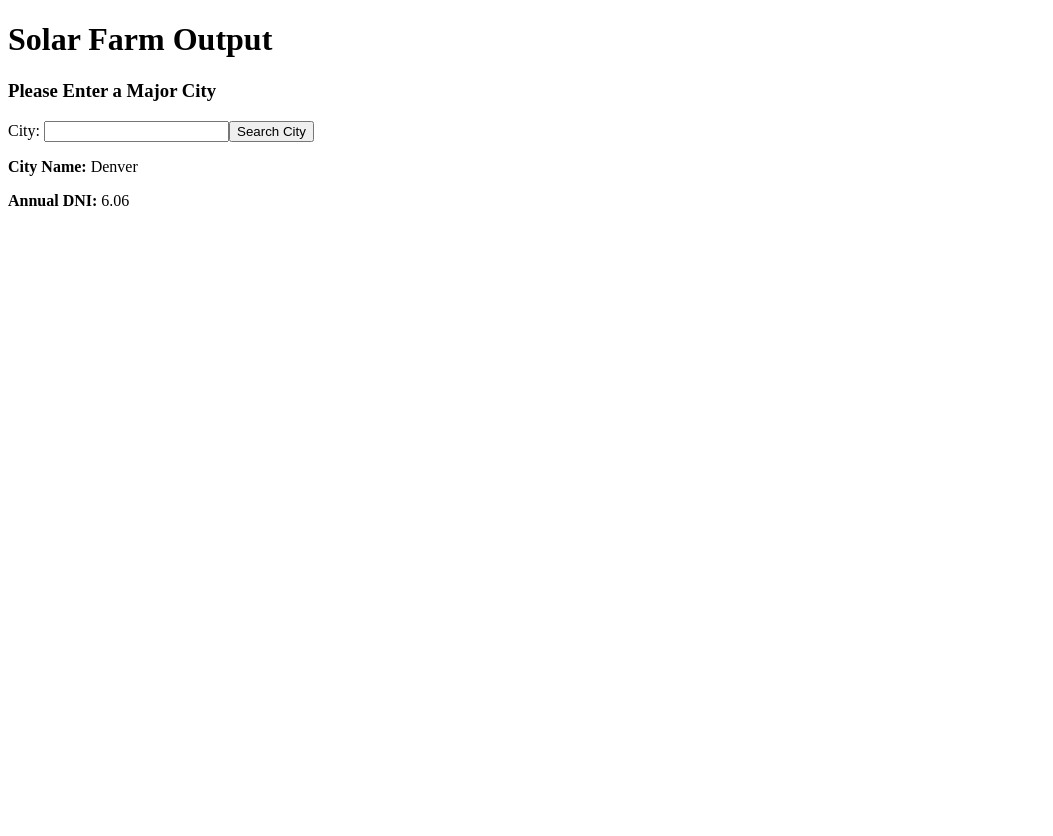
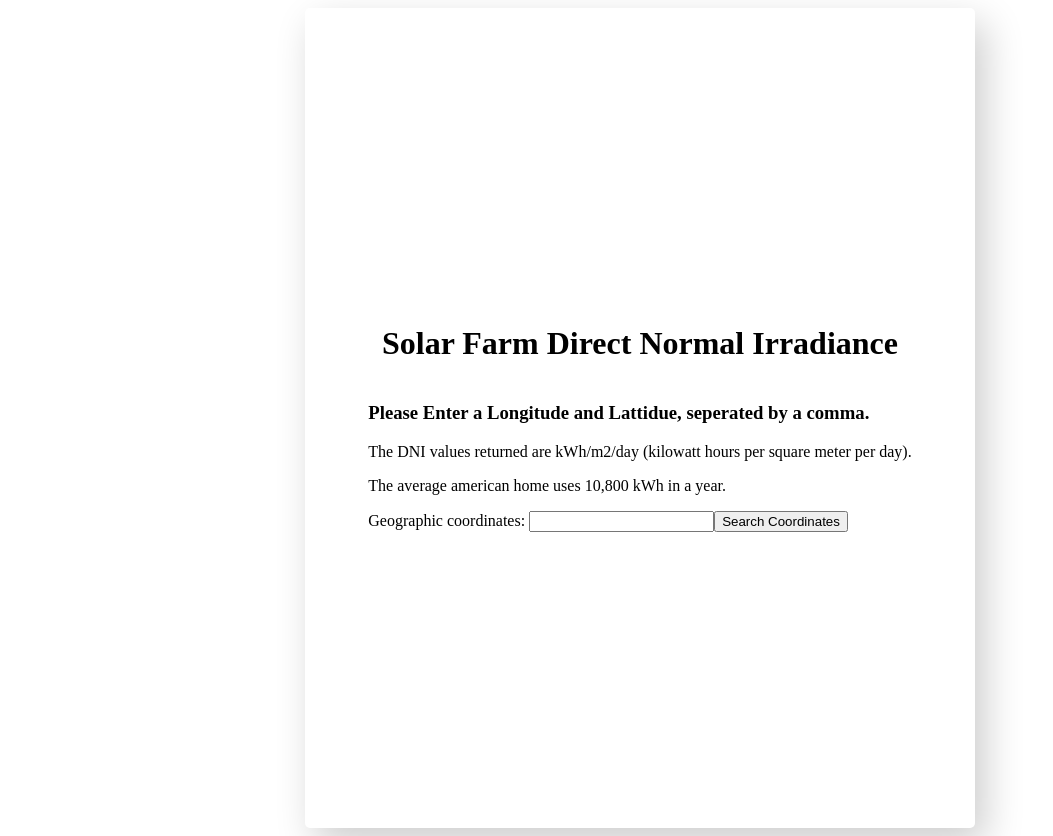
Before and after one commit to tackleshaft/Project-Solar, a React app: page / in a window 1280 px wide. Shown: the whole page, without its empty margins (0-1053 px from the left). Before the commit the page ends 800 px from the top, so only its background shows below. Built offline with nearby package versions, Linux system fonts and the light colour scheme.

Commit message:
connects css styling to app

```diff
--- a/package.json
+++ b/package.json
@@ -28,6 +28,7 @@
     "babel-preset-react": "^6.24.1",
     "css-loader": "^6.8.1",
     "html-webpack-plugin": "^5.5.3",
+    "sass-loader": "^13.3.2",
     "style-loader": "^3.3.3",
     "webpack": "^5.89.0",
     "webpack-cli": "^5.1.4",
--- a/src/components/City.jsx
+++ b/src/components/City.jsx
@@ -1,12 +1,14 @@
 import React from 'react';
 
 const City = (props) => {
+    const { lat, lon, annual } = props
 
 
     return(
-        <div className="cityBox">
-            <p><strong>City Name:</strong> {props.cityName}</p>
-            <p><strong>Annual DNI:</strong> {props.annual}</p>
+        <div className='cityBox'>
+            <p><strong>Latitude:</strong> {lat}</p>
+            <p><strong>Longitude:</strong> {lon}</p>
+            <p><strong>Annual Direct Normal Irradiance:</strong> {annual}</p>
         </div>
     )
 }
--- a/src/components/Input.jsx
+++ b/src/components/Input.jsx
@@ -15,16 +15,18 @@ const Input = (props) => {
 
   return (
     <div>
-      <h3>Please Enter a Major City</h3>
+      <h3>Please Enter a Longitude and Lattidue, seperated by a comma.</h3>
+      <p>The DNI values returned are kWh/m2/day (kilowatt hours per square meter per day).</p>
+      <p>The average american home uses 10,800 kWh in a year.</p>
       <form>
-        <label htmlFor="location">City: </label>
+        <label htmlFor="location">Geographic coordinates: </label>
         <input
           id="location-value"
           type="text"
           value={inputCity}
           onChange={handleInputChange}
         />
-        <input type="button" value="Search City" onClick={handleButtonClick} />
+        <input type="button" value="Search Coordinates" onClick={handleButtonClick} />
       </form>
     </div>
   );
--- a/src/containers/CityContainer.jsx
+++ b/src/containers/CityContainer.jsx
@@ -10,7 +10,8 @@ const CityContainer = (props) => {
             {props.city.map((element, i, array) =>
             <City
                 key={`CityIndex ${i}`}
-                cityName={element.cityName}
+                lon={element.lon}
+                lat={element.lat}
                 annual={element.annual}
             />
             )}
--- a/src/containers/MainContainer.jsx
+++ b/src/containers/MainContainer.jsx
@@ -7,22 +7,33 @@ import CityContainer from './CityContainer.jsx';
 
 const MainContainer = () => {
 
-    const[Cities, updateCities] = useState([{
-        cityName: 'Denver',
-        annual: 6.06,
-        },])
+    // {lat: 25,
+    //     lon: -55,
+    //     annual: 6.56,}
+
+    const[Cities, updateCities] = useState([])
 
 
-    const handleClick = async (inputCity) => {
+    const handleClick = async (longLat) => {
         //takes the data, excutes a fetch requeset with the info
-        console.log('You clicked the button! Your inputCity is:', inputCity);
+        const longLatArr = longLat.split(',')
+        console.log('You clicked the button! Your longLat is:', longLatArr);
         // const url = `/api/solar/solar_resource/v1.json?api_key=${APIKey}&address=${inputCity}`;
         try{
-            const response = await fetch('https://developer.nrel.gov/api/alt-fuel-stations/v1.json?limit=1&api_key=QcLk7kdklvQGQxInDgelZ4VXD1CeMTSMqbeNHMox');
+            const response = await fetch(`https://developer.nrel.gov/api/solar/solar_resource/v1.json?api_key=QcLk7kdklvQGQxInDgelZ4VXD1CeMTSMqbeNHMox&lat=${longLatArr[0]}&lon=${longLatArr[1]}`);
             const data = await response.json();
             // const avgDNI = data.outputs.avg_dni.annual
             console.log(data)
-                // updateCities((prevCities) => [...prevCities, { cityName: inputCity, avgDNI }]))
+            const lat = data.inputs.lat
+            const lon = data.inputs.lon
+            const annual = data.outputs.avg_dni.annual
+
+            if (data.outputs.avg_dni === 'no data') {
+                console.error('These coordinates do not coorespond  have a solar project.')
+                return
+            }
+
+            updateCities((prevCities) => [...prevCities, { lat: lat, lon: lon, annual: annual }])
             }
         catch(err) {
             console.log('ErrorFetching data:', err)
@@ -32,8 +43,8 @@ const MainContainer = () => {
 
 
     return(
-        <div>
-            <h1>Solar Farm Output</h1>
+        <div id="outerbox">
+            <h1>Solar Farm Direct Normal Irradiance</h1>
             <Input
                 handleClick={handleClick}
                 />
--- a/src/index.html
+++ b/src/index.html
@@ -4,7 +4,7 @@
     <meta charset="UTF-8">
     <meta name="viewport" content="width=device-width, initial-scale=1.0">
     <title>Solo-Project-Solar</title>
-
+    <link rel="stylesheet" type="text/css" href="styles.css">
 </head>
 <body>
     <div id="root"></div>
--- a/src/index.js
+++ b/src/index.js
@@ -3,6 +3,7 @@ import ReactDOM from "react-dom";
 import { createRoot } from 'react-dom/client';
 import { Provider } from 'react-redux';
 import App from './App';
+import style from './styles.css'
 
 console.log('root', App)
 ReactDOM.render(<App />, document.getElementById('root'))
--- /dev/null
+++ b/src/styles.css
@@ -0,0 +1,26 @@
+
+#outerbox {
+    display: flex;
+    flex-direction: column;
+    align-items: center;
+    justify-content: center;
+    height: 100vh;
+    max-width: 650px;
+    margin: 0 auto;
+    padding: 10px;
+    box-shadow: 10px 15px 39px rgba(0, 0, 0, .2);
+    border-radius: 5px;
+}
+
+/* p {
+    text-align: center;
+    color: red;
+  } */
+
+.cityBox {
+    max-width: 650px;
+    margin: 0 auto;
+    padding: 10px;
+    box-shadow: 10px 15px 39px rgba(0, 0, 0, .2);
+    border-radius: 5px;
+}
--- a/webpack.config.js
+++ b/webpack.config.js
@@ -44,14 +44,14 @@ module.exports = {
                 }
             },
             {
-                test: /\.s[ac]ss$/i,
+                test: /\.css$/i,
                 use: [
                   // Creates `style` nodes from JS strings
                   'style-loader',
                   // Translates CSS into CommonJS
                   'css-loader',
                   // Compiles Sass to CSS
-                  'sass-loader'
+                  // 'sass-loader'
                 ],
               },
         ]
```
Also changed, not shown: src/components/CityDisplay.jsx (deleted), 1 other file (tests, documents, lock files or other folders).
